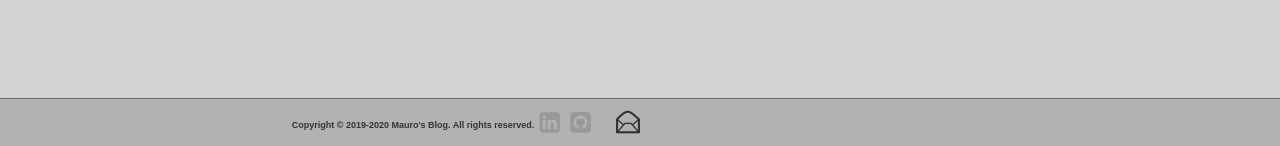
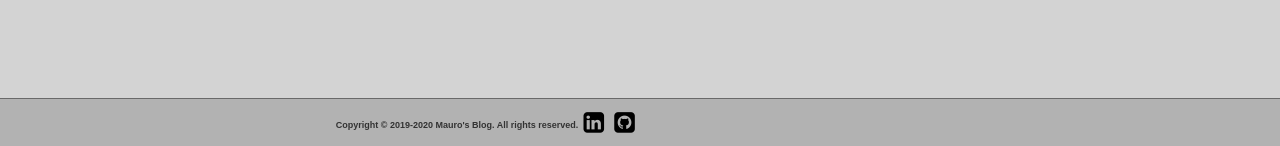
Before and after one commit to mauroseb/mauroseb.github.io, a Jekyll site: the page built from index.html, in a window 1280 px wide. Shown: the part 751-897 px from the top of the page. Built offline with Jekyll 4.4.1, drawn with Linux system fonts in a browser that asks for light colours; nearby versions of some CDN libraries; the list of posts is cut into pages by our own code.

Commit message:
Update footer.html

```diff
--- a/_includes/footer.html
+++ b/_includes/footer.html
@@ -1,10 +1,10 @@
       <footer>
 	      <div class="footer">
 	       <ul class="footer">
-	   	<li class="footer"><a href="mailto:mauro.oddi@gmail.com"><img width="24" height="24" src="{{ "/" | relative_url }}images/icons/email-24.png" /></a></li>
-	        <li class="footer"><a href="https://github.com/mauroseb"><i class="fa fa-github-square fa-fw" style="font-size:24px;"></i></a></li>
-		<li class="footer"><a href="https://www.linkedin.com/in/mauro27"><i class="fa fa-linkedin-square fa-fw" style="font-size:24px;"></i></a></li>
-		<li class="footer"><a href="{{ "/feed.xml" | relative_url }}"><i class="fa-solid fa-square-rss fa-fw" style="font-size:24px;"></i></a></li>
+	   	<li class="footer"><a href="mailto:mauro.oddi@gmail.com"><i class="fa-solid fa-square-envelope fa-fw" style="font-size:24px;color:black;"></i></a></li>
+	        <li class="footer"><a href="https://github.com/mauroseb"><i class="fa fa-github-square fa-fw" style="font-size:24px;color:black;"></i></a></li>
+		<li class="footer"><a href="https://www.linkedin.com/in/mauro27"><i class="fa fa-linkedin-square fa-fw" style="font-size:24px;color:black;"></i></a></li>
+		<li class="footer"><a href="{{ "/feed.xml" | relative_url }}"><i class="fa-solid fa-square-rss fa-fw" style="font-size:24px;color:black;"></i></a></li>
 		<li class="footer"><p class="meta"> Copyright © 2019-2020 Mauro's Blog. All rights reserved.</p></li>
 	       </ul>
 	      </div>
```
